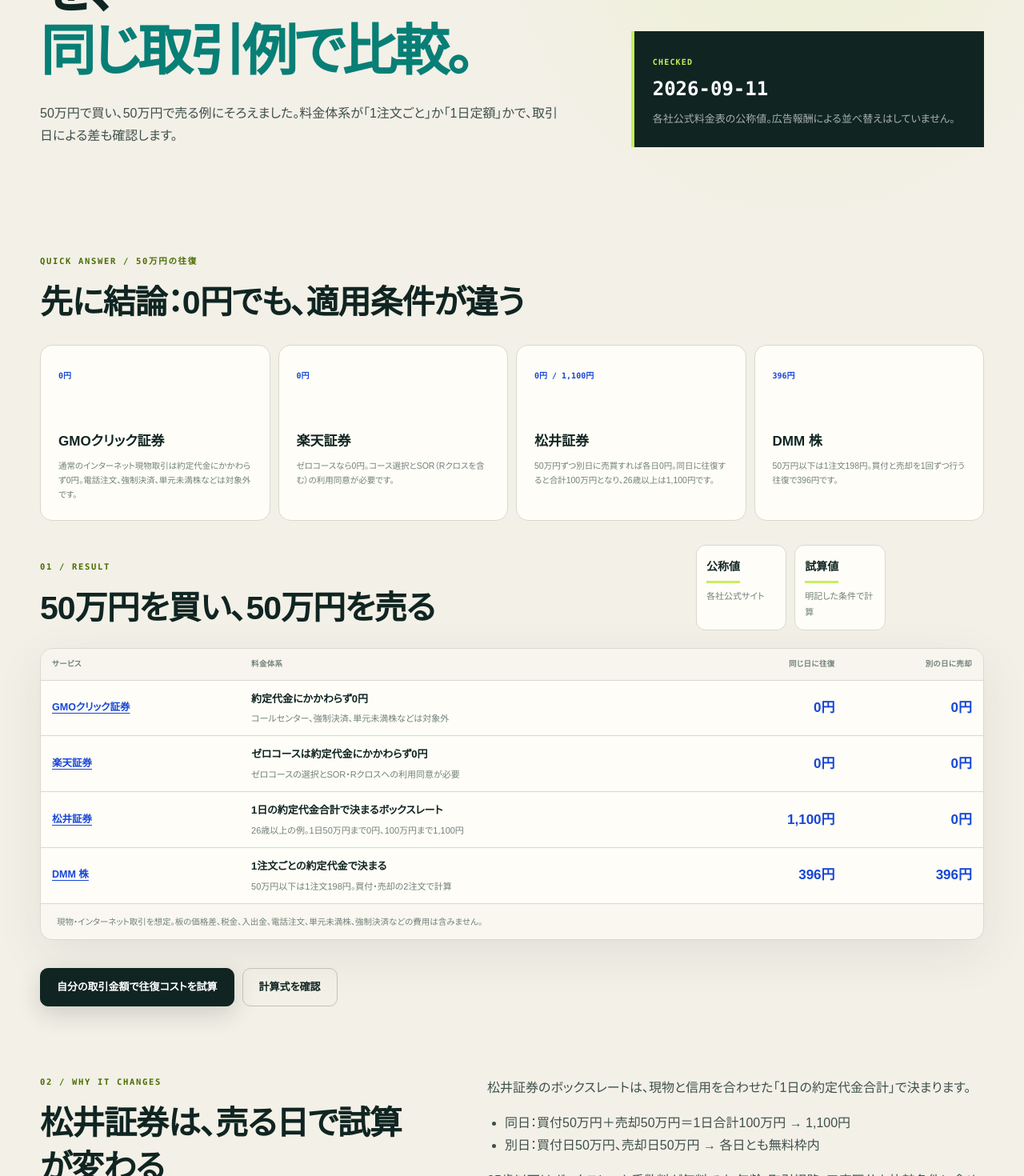
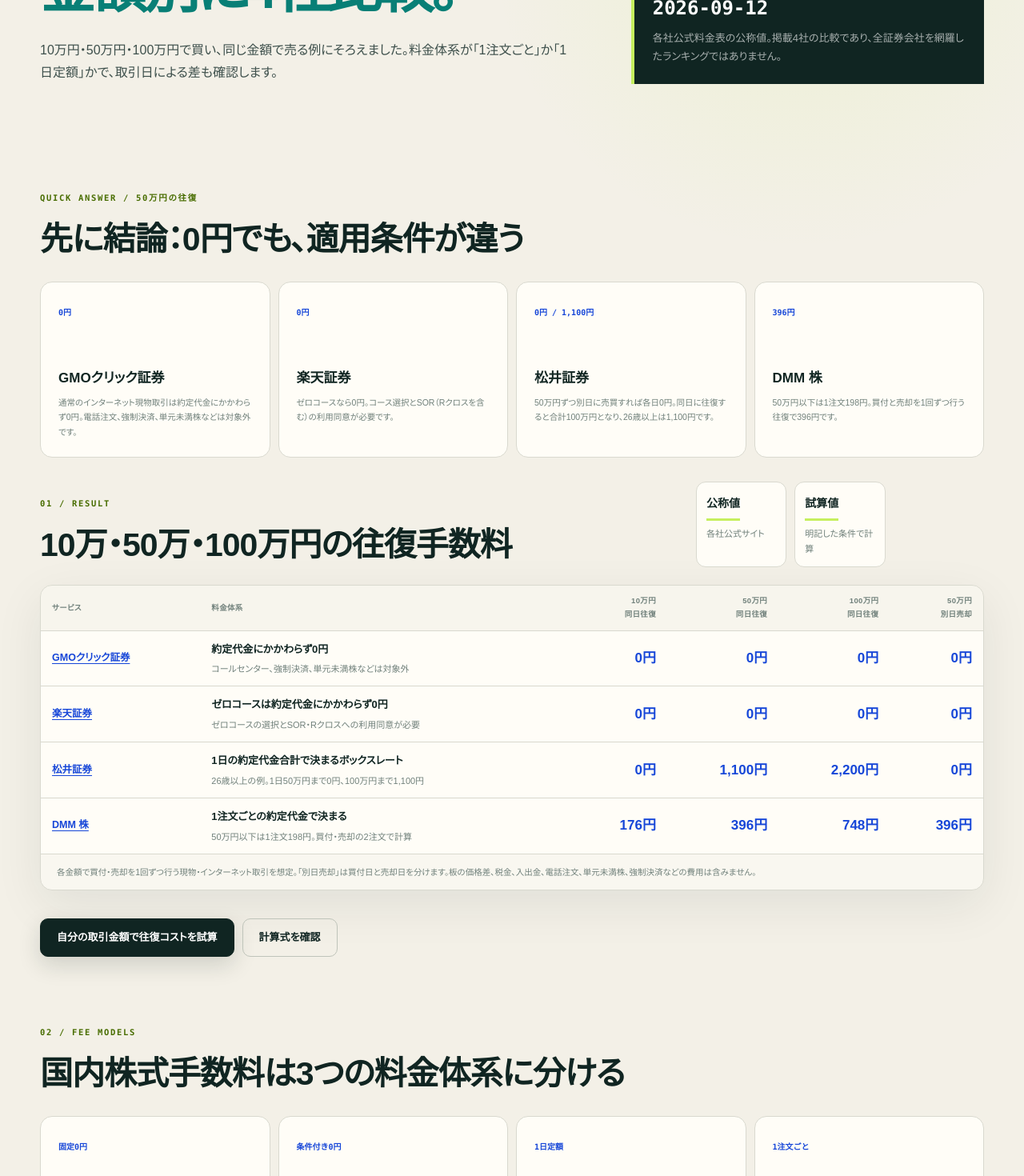
Before and after one commit to mrok18/hanbaijo, a Next.js app: page /stocks/domestic-fee-comparison in a window 1280 px wide. Shown: the part 320-1790 px from the top of the page at 80% size. Built offline with nearby package versions, Linux system fonts and the light colour scheme.

Commit message:
Expand domestic stock fee comparison

```diff
--- a/app/stocks/domestic-fee-comparison/page.tsx
+++ b/app/stocks/domestic-fee-comparison/page.tsx
@@ -2,8 +2,8 @@ import type { Metadata } from 'next';
 import Link from 'next/link';
 
 export const metadata: Metadata = {
-  title: '国内株手数料比較｜50万円の売買を4社で計算【2026年】',
-  description: 'GMOクリック証券、楽天証券、松井証券、DMM 株の国内株現物手数料を、50万円の買付・売却例で比較。同日売買と別日売却の違い、0円の適用条件も確認できます。',
+  title: '国内株式の手数料を4社比較｜10万・50万・100万円【2026年】',
+  description: 'GMOクリック証券、楽天証券、松井証券、DMM 株の国内株式手数料を、10万円・50万円・100万円の同日往復で比較。1注文制と1日定額、0円の条件も確認できます。',
   alternates: { canonical: '/stocks/domestic-fee-comparison' },
 };
 
@@ -20,6 +20,10 @@ const FAQS = [
     question: '売買手数料が0円なら取引コストも0円ですか？',
     answer: 'いいえ。板の売値と買値の差、単元未満株の別条件、信用取引の金利・貸株料、電話注文や強制決済などの費用は、通常の現物売買手数料とは別です。',
   },
+  {
+    question: '国内株式の手数料は、1注文と1日定額のどちらで比べますか？',
+    answer: '売買回数と取引日をそろえて比べます。1注文制は買付と売却の各注文に料金がかかり、1日定額制は同じ日に成立した約定代金を合算するため、同じ金額でも取引日によって結果が変わります。',
+  },
 ] as const;
 
 const PROVIDERS = [
@@ -27,8 +31,10 @@ const PROVIDERS = [
     name: 'GMOクリック証券',
     href: '/stocks/gmo-click',
     model: '約定代金にかかわらず0円',
-    sameDay: '0円',
-    separateDays: '0円',
+    sameDay10: '0円',
+    sameDay50: '0円',
+    sameDay100: '0円',
+    separateDays50: '0円',
     note: 'コールセンター、強制決済、単元未満株などは対象外',
     source: 'https://www.click-sec.com/corp/guide/commission_list/',
   },
@@ -36,8 +42,10 @@ const PROVIDERS = [
     name: '楽天証券',
     href: '/stocks/rakuten',
     model: 'ゼロコースは約定代金にかかわらず0円',
-    sameDay: '0円',
-    separateDays: '0円',
+    sameDay10: '0円',
+    sameDay50: '0円',
+    sameDay100: '0円',
+    separateDays50: '0円',
     note: 'ゼロコースの選択とSOR・Rクロスへの利用同意が必要',
     source: 'https://www.rakuten-sec.co.jp/web/domestic/stock/commission.html',
   },
@@ -45,8 +53,10 @@ const PROVIDERS = [
     name: '松井証券',
     href: '/stocks/matsui',
     model: '1日の約定代金合計で決まるボックスレート',
-    sameDay: '1,100円',
-    separateDays: '0円',
+    sameDay10: '0円',
+    sameDay50: '1,100円',
+    sameDay100: '2,200円',
+    separateDays50: '0円',
     note: '26歳以上の例。1日50万円まで0円、100万円まで1,100円',
     source: 'https://www.matsui.co.jp/stock/domestic/fee/',
   },
@@ -54,14 +64,27 @@ const PROVIDERS = [
     name: 'DMM 株',
     href: '/stocks/dmm-kabu',
     model: '1注文ごとの約定代金で決まる',
-    sameDay: '396円',
-    separateDays: '396円',
+    sameDay10: '176円',
+    sameDay50: '396円',
+    sameDay100: '748円',
+    separateDays50: '396円',
     note: '50万円以下は1注文198円。買付・売却の2注文で計算',
     source: 'https://kabu.dmm.com/commission/',
   },
 ] as const;
 
 export default function Page() {
+  const articleJsonLd = {
+    '@context': 'https://schema.org',
+    '@type': 'Article',
+    headline: metadata.title,
+    description: metadata.description,
+    datePublished: '2026-09-07',
+    dateModified: '2026-09-12',
+    mainEntityOfPage: 'https://hanbaijo.com/stocks/domestic-fee-comparison',
+    author: { '@type': 'Organization', name: '金融コストウォッチ' },
+    publisher: { '@type': 'Organization', name: '金融コストウォッチ' },
+  };
   const faqJsonLd = {
     '@context': 'https://schema.org',
     '@type': 'FAQPage',
@@ -76,17 +99,21 @@ export default function Page() {
     <div className="comparison-page">
       <script
         type="application/ld+json"
+        dangerouslySetInnerHTML={{ __html: JSON.stringify(articleJsonLd).replace(/</g, '\\u003c') }}
+      />
+      <script
+        type="application/ld+json"
         dangerouslySetInnerHTML={{ __html: JSON.stringify(faqJsonLd).replace(/</g, '\\u003c') }}
       />
       <header className="comparison-intro">
         <div>
           <p className="page-kicker">DOMESTIC STOCK / PUBLISHED DATA</p>
-          <h1>国内株の売買手数料を、<br /><em>同じ取引例で比較。</em></h1>
-          <p className="lede">50万円で買い、50万円で売る例にそろえました。料金体系が「1注文ごと」か「1日定額」かで、取引日による差も確認します。</p>
+          <h1>国内株式の手数料を、<br /><em>金額別に4社比較。</em></h1>
+          <p className="lede">10万円・50万円・100万円で買い、同じ金額で売る例にそろえました。料金体系が「1注文ごと」か「1日定額」かで、取引日による差も確認します。</p>
         </div>
         <aside>
-          <span>CHECKED</span><strong>2026-09-11</strong>
-          <p>各社公式料金表の公称値。広告報酬による並べ替えはしていません。</p>
+          <span>CHECKED</span><strong>2026-09-12</strong>
+          <p>各社公式料金表の公称値。掲載4社の比較であり、全証券会社を網羅したランキングではありません。</p>
         </aside>
       </header>
 
@@ -103,7 +130,7 @@ export default function Page() {
 
       <section className="comparison-result" aria-labelledby="stock-comparison-title">
         <div className="comparison-result-head">
-          <div><p className="section-index">01 / RESULT</p><h2 id="stock-comparison-title">50万円を買い、50万円を売る</h2></div>
+          <div><p className="section-index">01 / RESULT</p><h2 id="stock-comparison-title">10万・50万・100万円の往復手数料</h2></div>
           <div className="method-labels compact-labels">
             <div><b>公称値</b><p>各社公式サイト</p></div>
             <div><b>試算値</b><p>明記した条件で計算</p></div>
@@ -111,28 +138,41 @@ export default function Page() {
         </div>
         <div className="data-panel"><div className="table-scroll">
           <table className="rates comparison-table">
-            <thead><tr><th>サービス</th><th>料金体系</th><th className="num">同じ日に往復</th><th className="num">別の日に売却</th></tr></thead>
+            <thead><tr><th>サービス</th><th>料金体系</th><th className="num">10万円<br />同日往復</th><th className="num">50万円<br />同日往復</th><th className="num">100万円<br />同日往復</th><th className="num">50万円<br />別日売却</th></tr></thead>
             <tbody>
               {PROVIDERS.map((provider) => (
                 <tr key={provider.name}>
                   <td className="ex-name"><Link href={provider.href}>{provider.name}</Link></td>
                   <td><strong>{provider.model}</strong><small>{provider.note}</small></td>
-                  <td className="num result-value">{provider.sameDay}</td>
-                  <td className="num result-value">{provider.separateDays}</td>
+                  <td className="num result-value">{provider.sameDay10}</td>
+                  <td className="num result-value">{provider.sameDay50}</td>
+                  <td className="num result-value">{provider.sameDay100}</td>
+                  <td className="num result-value">{provider.separateDays50}</td>
                 </tr>
               ))}
             </tbody>
           </table>
         </div>
-        <p className="panel-note">現物・インターネット取引を想定。板の価格差、税金、入出金、電話注文、単元未満株、強制決済などの費用は含みません。</p></div>
+        <p className="panel-note">各金額で買付・売却を1回ずつ行う現物・インターネット取引を想定。「別日売却」は買付日と売却日を分けます。板の価格差、税金、入出金、電話注文、単元未満株、強制決済などの費用は含みません。</p></div>
         <div className="comparison-actions">
           <Link className="button primary" href="/tools/cost-calculator">自分の取引金額で往復コストを試算</Link>
           <Link className="button secondary" href="/articles/stock-round-trip-cost">計算式を確認</Link>
         </div>
       </section>
 
+      <section className="comparison-section">
+        <p className="section-index">02 / FEE MODELS</p>
+        <h2>国内株式手数料は3つの料金体系に分ける</h2>
+        <div className="fx-metric-grid comparison-points">
+          <article><b>固定0円</b><h3>約定代金を問わない</h3><p>GMOクリック証券は、通常のインターネット現物取引なら約定代金にかかわらず0円です。</p></article>
+          <article><b>条件付き0円</b><h3>コース・同意を確認</h3><p>楽天証券はゼロコースなら0円ですが、SOR（Rクロスを含む）の利用同意が必要です。</p></article>
+          <article><b>1日定額</b><h3>同日の約定を合算</h3><p>松井証券は現物と信用の1日合計で決まり、50万円まで0円、100万円まで1,100円です。</p></article>
+          <article><b>1注文ごと</b><h3>買付・売却を別計算</h3><p>DMM 株は10万円以下88円、50万円以下198円、100万円以下374円を各注文に適用します。</p></article>
+        </div>
+      </section>
+
       <section className="comparison-section split-explain">
-        <div><p className="section-index">02 / WHY IT CHANGES</p><h2>松井証券は、売る日で試算が変わる</h2></div>
+        <div><p className="section-index">03 / WHY IT CHANGES</p><h2>松井証券は、売る日で試算が変わる</h2></div>
         <div>
           <p>松井証券のボックスレートは、現物と信用を合わせた「1日の約定代金合計」で決まります。</p>
           <ul>
@@ -144,7 +184,7 @@ export default function Page() {
       </section>
 
       <section className="comparison-section">
-        <p className="section-index">03 / READ CORRECTLY</p><h2>0円でも、確認項目は残る</h2>
+        <p className="section-index">04 / READ CORRECTLY</p><h2>0円でも、確認項目は残る</h2>
         <div className="fx-metric-grid comparison-points">
           <article><b>01</b><h3>適用条件</h3><p>コース選択、SOR同意、取引経路など、無料になる前提を確認します。</p></article>
           <article><b>02</b><h3>単元未満株</h3><p>通常の単元株とは料金やスプレッド、売買方法が異なる場合があります。</p></article>
@@ -154,11 +194,11 @@ export default function Page() {
       </section>
 
       <section className="comparison-sources" aria-labelledby="stock-provider-sources">
-        <div><p className="section-index">04 / SOURCES</p><h2 id="stock-provider-sources">公式料金表</h2></div>
+        <div><p className="section-index">05 / SOURCES</p><h2 id="stock-provider-sources">公式料金表</h2></div>
         <ul>
           {PROVIDERS.map((provider) => <li key={provider.name}><a href={provider.source} target="_blank" rel="noopener noreferrer"><span>{provider.name}</span><b>公式情報 ↗</b></a></li>)}
         </ul>
-        <p>2026年9月11日確認。料金は変更される場合があります。申込み・取引前に必ずリンク先の最新情報と契約締結前交付書面を確認してください。</p>
+        <p>2026年9月12日確認。料金は変更される場合があります。申込み・取引前に必ずリンク先の最新情報と契約締結前交付書面を確認してください。</p>
       </section>
 
       <section className="comparison-section" aria-labelledby="domestic-stock-fee-faq">
--- a/app/stocks/page.tsx
+++ b/app/stocks/page.tsx
@@ -118,7 +118,7 @@ export default function StocksPage() {
           <h2>比較表と計算方法を使い分ける</h2>
         </div></div>
         <div className="affiliate-grid">
-          <article className="affiliate-card"><div className="affiliate-card-head"><span>COMPARE</span><b>2026-09-11確認</b></div><p className="affiliate-category">DOMESTIC STOCK FEES</p><h3>国内株4社の手数料</h3><p>GMOクリック証券、楽天証券、松井証券、DMM 株を同じ売買例で比較します。</p><Link href="/stocks/domestic-fee-comparison">比較表を見る →</Link></article>
+          <article className="affiliate-card"><div className="affiliate-card-head"><span>COMPARE</span><b>2026-09-12確認</b></div><p className="affiliate-category">DOMESTIC STOCK FEES</p><h3>国内株4社の手数料</h3><p>GMOクリック証券、楽天証券、松井証券、DMM 株を10万・50万・100万円の往復で比較します。</p><Link href="/stocks/domestic-fee-comparison">比較表を見る →</Link></article>
           <article className="affiliate-card"><div className="affiliate-card-head"><span>COMPARE</span><b>2026-09-12確認</b></div><p className="affiliate-category">US STOCK FEES</p><h3>米国株3社の手数料</h3><p>DMM 株、松井証券、楽天証券を、売買手数料と決済方法別の為替コストで比較します。</p><Link href="/articles/us-stock-fee-comparison">比較表を見る →</Link></article>
           <article className="affiliate-card"><div className="affiliate-card-head"><span>COMPARE</span><b>2026-09-12確認</b></div><p className="affiliate-category">FOREIGN STOCK FEES</p><h3>外国株式の市場別手数料</h3><p>米国株、中国株、ASEAN株を、料率、最低・上限手数料、為替・現地費用で比較します。</p><Link href="/articles/foreign-stock-trading-fees">比較表を見る →</Link></article>
           <article className="affiliate-card"><div className="affiliate-card-head"><span>COMPARE</span><b>2026-09-12確認</b></div><p className="affiliate-category">US MARGIN FEES</p><h3>米国株信用3社の手数料</h3><p>DMM 株、松井証券、楽天証券を、通常手数料、買方金利、日計り優遇、売建対応で比較します。</p><Link href="/articles/us-stock-margin-fee-comparison">比較表を見る →</Link></article>
```
